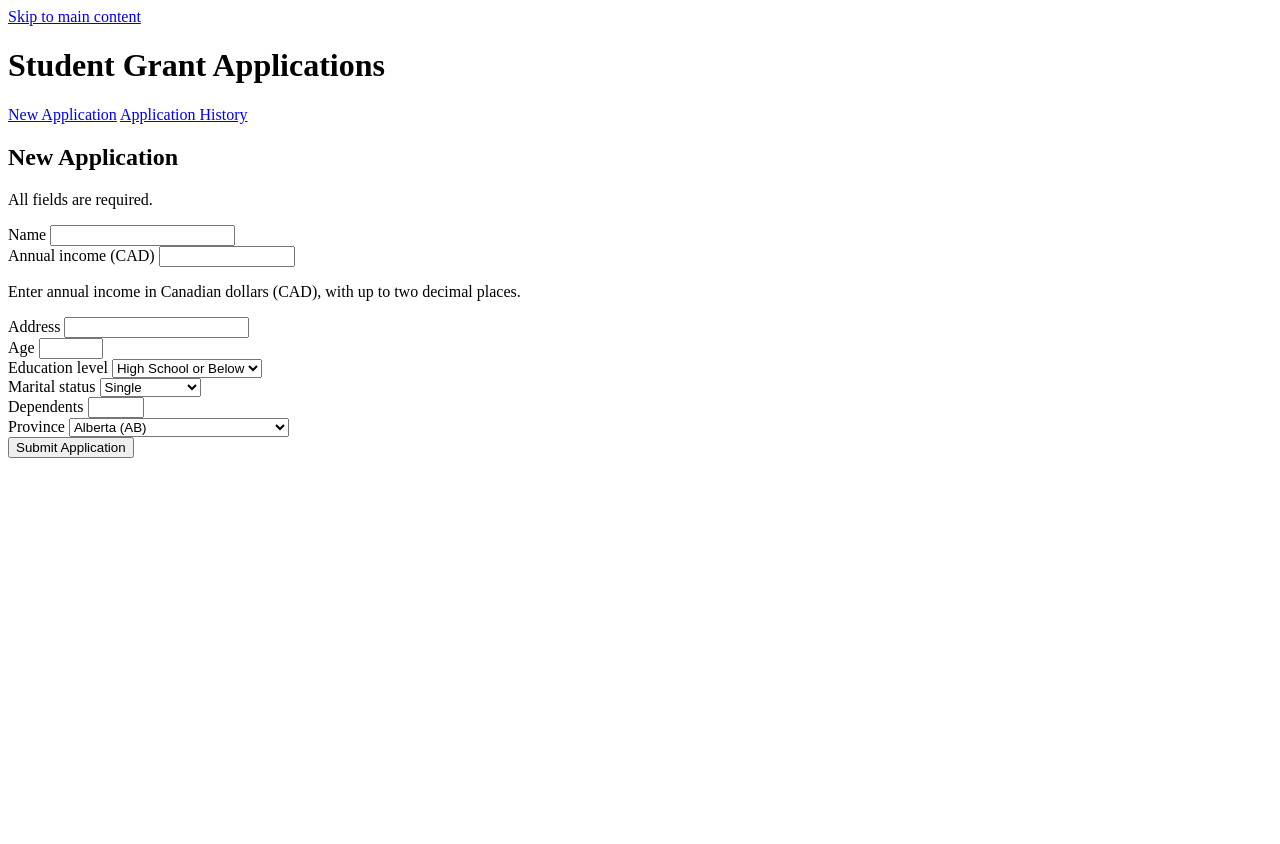
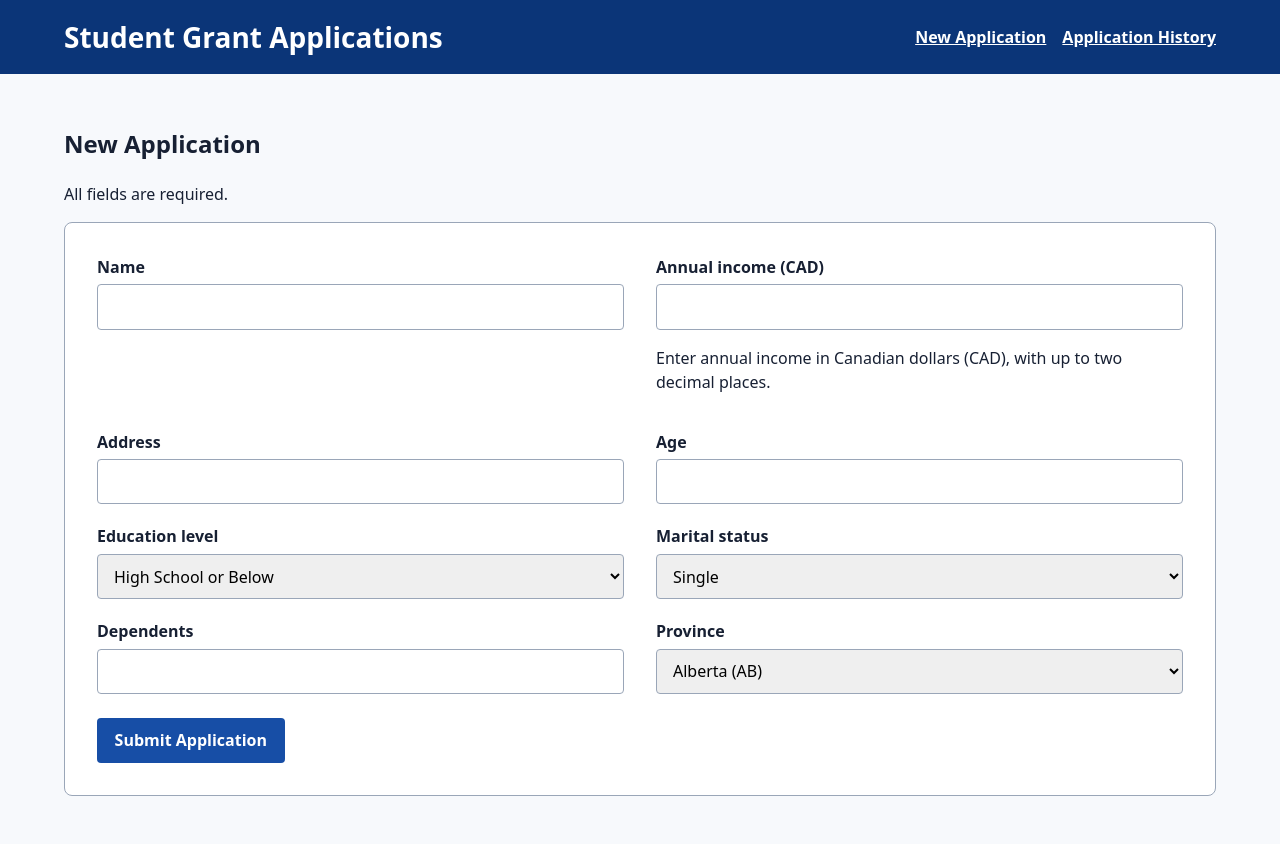
Before and after one commit to AixinZ/student-grant-application-system, a Flask app: page /applications/new in a window 1280 px wide. Before the commit the page ends 458 px from the top, so only its background shows below. Run offline with Flask 3, Linux system fonts and the light colour scheme; some libraries are stand-ins or nearby versions.

Commit message:
feat: harden and polish employee web interface

```diff
--- /dev/null
+++ b/grant_app/static/css/app.css
@@ -0,0 +1,252 @@
+:root {
+  --color-background: #f7f9fc;
+  --color-surface: #ffffff;
+  --color-text: #172033;
+  --color-muted: #4b5568;
+  --color-border: #9aa6b8;
+  --color-primary: #174ea6;
+  --color-primary-dark: #0b3578;
+  --color-focus: #b54708;
+  --color-error: #a51d2d;
+  --color-error-bg: #fff1f2;
+  --color-approved: #17643a;
+  --color-approved-bg: #e8f5ed;
+  --color-not-approved: #8a2d18;
+  --color-not-approved-bg: #fff0eb;
+}
+
+* {
+  box-sizing: border-box;
+}
+
+body {
+  margin: 0;
+  background: var(--color-background);
+  color: var(--color-text);
+  font-family: system-ui, -apple-system, BlinkMacSystemFont, "Segoe UI", sans-serif;
+  font-size: 1rem;
+  line-height: 1.5;
+}
+
+a {
+  color: var(--color-primary);
+}
+
+a:hover {
+  color: var(--color-primary-dark);
+}
+
+:focus-visible {
+  outline: 3px solid var(--color-focus);
+  outline-offset: 3px;
+}
+
+.skip-link {
+  position: absolute;
+  left: 1rem;
+  top: -5rem;
+  z-index: 10;
+  background: var(--color-surface);
+  color: var(--color-text);
+  padding: 0.75rem 1rem;
+}
+
+.skip-link:focus {
+  top: 1rem;
+}
+
+.page-shell {
+  width: min(72rem, calc(100% - 2rem));
+  margin-inline: auto;
+}
+
+.site-header {
+  background: var(--color-primary-dark);
+  color: #ffffff;
+}
+
+.header-content {
+  display: flex;
+  align-items: center;
+  justify-content: space-between;
+  gap: 1rem;
+  padding-block: 1rem;
+}
+
+.site-header h1 {
+  margin: 0;
+  font-size: clamp(1.25rem, 3vw, 1.75rem);
+}
+
+.site-header nav {
+  display: flex;
+  flex-wrap: wrap;
+  gap: 1rem;
+}
+
+.site-header a {
+  color: #ffffff;
+  font-weight: 700;
+}
+
+main {
+  padding-block: 2rem 3rem;
+}
+
+.application-form,
+.error-page,
+.error-summary,
+dl,
+table {
+  background: var(--color-surface);
+}
+
+.application-form {
+  padding: clamp(1rem, 3vw, 2rem);
+  border: 1px solid var(--color-border);
+  border-radius: 0.5rem;
+}
+
+.form-grid {
+  display: grid;
+  grid-template-columns: repeat(2, minmax(0, 1fr));
+  gap: 1.25rem 2rem;
+}
+
+.form-field label {
+  display: block;
+  margin-bottom: 0.35rem;
+  font-weight: 700;
+}
+
+input,
+select,
+button {
+  min-height: 2.75rem;
+  font: inherit;
+}
+
+input,
+select {
+  width: 100%;
+  border: 1px solid var(--color-border);
+  border-radius: 0.25rem;
+  padding: 0.6rem 0.75rem;
+}
+
+button {
+  border: 0;
+  border-radius: 0.25rem;
+  background: var(--color-primary);
+  color: #ffffff;
+  cursor: pointer;
+  font-weight: 700;
+  padding: 0.65rem 1.1rem;
+}
+
+button:hover {
+  background: var(--color-primary-dark);
+}
+
+button:disabled {
+  cursor: wait;
+  opacity: 0.7;
+}
+
+.form-actions {
+  margin-top: 1.5rem;
+}
+
+.field-error {
+  color: var(--color-error);
+  font-weight: 700;
+}
+
+.field-error p {
+  margin-block: 0.35rem 0;
+}
+
+[aria-invalid="true"] {
+  border: 2px solid var(--color-error);
+}
+
+.error-summary,
+.error-page,
+.message-error {
+  border-left: 0.4rem solid var(--color-error);
+  padding: 1rem 1.25rem;
+}
+
+.error-summary,
+.message-error {
+  background: var(--color-error-bg);
+}
+
+.status-badge {
+  display: inline-block;
+  border: 1px solid currentColor;
+  border-radius: 999px;
+  font-weight: 700;
+  padding: 0.2rem 0.65rem;
+}
+
+.status-approved {
+  background: var(--color-approved-bg);
+  color: var(--color-approved);
+}
+
+.status-not-approved {
+  background: var(--color-not-approved-bg);
+  color: var(--color-not-approved);
+}
+
+.table-scroll {
+  overflow-x: auto;
+}
+
+table {
+  width: 100%;
+  border-collapse: collapse;
+}
+
+th,
+td {
+  border-bottom: 1px solid var(--color-border);
+  padding: 0.75rem;
+  text-align: left;
+  vertical-align: top;
+}
+
+dl {
+  display: grid;
+  grid-template-columns: minmax(10rem, 1fr) 2fr;
+  gap: 0;
+  border: 1px solid var(--color-border);
+}
+
+dt,
+dd {
+  margin: 0;
+  border-bottom: 1px solid var(--color-border);
+  padding: 0.75rem 1rem;
+}
+
+dt {
+  font-weight: 700;
+}
+
+@media (max-width: 719px) {
+  .header-content {
+    align-items: flex-start;
+    flex-direction: column;
+  }
+
+  .form-grid,
+  dl {
+    grid-template-columns: 1fr;
+  }
+
+  dd {
+    padding-top: 0;
+  }
+}
--- /dev/null
+++ b/grant_app/static/js/application-form.js
@@ -0,0 +1,20 @@
+const applicationForm = document.querySelector("#application-form");
+const errorSummary = document.querySelector("#error-summary");
+
+if (errorSummary) {
+  errorSummary.focus();
+}
+
+if (applicationForm) {
+  applicationForm.addEventListener("submit", () => {
+    if (!applicationForm.checkValidity()) {
+      return;
+    }
+
+    const submitButton = applicationForm.querySelector('button[type="submit"]');
+    if (submitButton) {
+      submitButton.disabled = true;
+      submitButton.textContent = "Submitting…";
+    }
+  });
+}
--- a/grant_app/templates/applications/history.html
+++ b/grant_app/templates/applications/history.html
@@ -19,6 +19,7 @@
     <button type="submit">Filter applications</button>
   </form>
 
+  <div class="table-scroll" tabindex="0" role="region" aria-label="Submitted grant applications table">
   <table>
     <caption>Submitted grant applications</caption>
     <thead>
@@ -58,6 +59,7 @@
       {% endfor %}
     </tbody>
   </table>
+  </div>
 
   {% if pagination.has_prev or pagination.has_next %}
     <nav aria-label="Application history pages">
--- a/grant_app/templates/applications/new.html
+++ b/grant_app/templates/applications/new.html
@@ -15,7 +15,7 @@
   <p>All fields are required.</p>
 
   {% if form.errors %}
-    <section id="error-summary" role="alert" aria-labelledby="error-summary-title" tabindex="-1">
+    <section id="error-summary" class="error-summary" role="alert" aria-labelledby="error-summary-title" tabindex="-1">
       <h3 id="error-summary-title">Please correct the following errors</h3>
       <ul>
         {% for field_name, errors in form.errors.items() %}
@@ -28,58 +28,66 @@
     </section>
   {% endif %}
 
-  <form method="post" novalidate>
+  <form id="application-form" class="application-form" method="post" novalidate>
     {{ form.hidden_tag() }}
 
-    <div>
+    <div class="form-grid">
+    <div class="form-field">
       {{ form.name.label }}
-      {{ form.name(required=true, minlength="2", maxlength="100", autocomplete="name", aria_invalid="true" if form.name.errors else "false", aria_describedby=form.name.id ~ "-error" if form.name.errors else none) }}
+      {{ form.name(required=true, minlength="2", maxlength="100", autocomplete="name", aria_invalid="true" if form.name.errors else "false", aria_describedby=form.name.id ~ "-error" if form.name.errors else false) }}
       {{ field_errors(form.name) }}
     </div>
 
-    <div>
+    <div class="form-field">
       {{ form.annual_income_cad.label }}
       {{ form.annual_income_cad(required=true, min="0", max="999999999.99", step="0.01", inputmode="decimal", aria_invalid="true" if form.annual_income_cad.errors else "false", aria_describedby="annual-income-help " ~ form.annual_income_cad.id ~ "-error" if form.annual_income_cad.errors else "annual-income-help") }}
       <p id="annual-income-help">Enter annual income in Canadian dollars (CAD), with up to two decimal places.</p>
       {{ field_errors(form.annual_income_cad) }}
     </div>
 
-    <div>
+    <div class="form-field">
       {{ form.address.label }}
-      {{ form.address(required=true, minlength="5", maxlength="200", autocomplete="street-address", aria_invalid="true" if form.address.errors else "false", aria_describedby=form.address.id ~ "-error" if form.address.errors else none) }}
+      {{ form.address(required=true, minlength="5", maxlength="200", autocomplete="street-address", aria_invalid="true" if form.address.errors else "false", aria_describedby=form.address.id ~ "-error" if form.address.errors else false) }}
       {{ field_errors(form.address) }}
     </div>
 
-    <div>
+    <div class="form-field">
       {{ form.age.label }}
-      {{ form.age(required=true, min="16", max="100", step="1", inputmode="numeric", aria_invalid="true" if form.age.errors else "false", aria_describedby=form.age.id ~ "-error" if form.age.errors else none) }}
+      {{ form.age(required=true, min="16", max="100", step="1", inputmode="numeric", aria_invalid="true" if form.age.errors else "false", aria_describedby=form.age.id ~ "-error" if form.age.errors else false) }}
       {{ field_errors(form.age) }}
     </div>
 
-    <div>
+    <div class="form-field">
       {{ form.education_level.label }}
-      {{ form.education_level(required=true, aria_invalid="true" if form.education_level.errors else "false", aria_describedby=form.education_level.id ~ "-error" if form.education_level.errors else none) }}
+      {{ form.education_level(required=true, aria_invalid="true" if form.education_level.errors else "false", aria_describedby=form.education_level.id ~ "-error" if form.education_level.errors else false) }}
       {{ field_errors(form.education_level) }}
     </div>
 
-    <div>
+    <div class="form-field">
       {{ form.marital_status.label }}
-      {{ form.marital_status(required=true, aria_invalid="true" if form.marital_status.errors else "false", aria_describedby=form.marital_status.id ~ "-error" if form.marital_status.errors else none) }}
+      {{ form.marital_status(required=true, aria_invalid="true" if form.marital_status.errors else "false", aria_describedby=form.marital_status.id ~ "-error" if form.marital_status.errors else false) }}
       {{ field_errors(form.marital_status) }}
     </div>
 
-    <div>
+    <div class="form-field">
       {{ form.dependents.label }}
-      {{ form.dependents(required=true, min="0", max="20", step="1", inputmode="numeric", aria_invalid="true" if form.dependents.errors else "false", aria_describedby=form.dependents.id ~ "-error" if form.dependents.errors else none) }}
+      {{ form.dependents(required=true, min="0", max="20", step="1", inputmode="numeric", aria_invalid="true" if form.dependents.errors else "false", aria_describedby=form.dependents.id ~ "-error" if form.dependents.errors else false) }}
       {{ field_errors(form.dependents) }}
     </div>
 
-    <div>
+    <div class="form-field">
       {{ form.province.label }}
-      {{ form.province(required=true, aria_invalid="true" if form.province.errors else "false", aria_describedby=form.province.id ~ "-error" if form.province.errors else none) }}
+      {{ form.province(required=true, aria_invalid="true" if form.province.errors else "false", aria_describedby=form.province.id ~ "-error" if form.province.errors else false) }}
       {{ field_errors(form.province) }}
     </div>
+    </div>
 
-    <button type="submit">Submit Application</button>
+    <div class="form-actions">
+      <button type="submit">Submit Application</button>
+    </div>
   </form>
 {% endblock %}
+
+{% block scripts %}
+  <script src="{{ url_for('static', filename='js/application-form.js') }}" defer></script>
+{% endblock %}
--- a/grant_app/templates/base.html
+++ b/grant_app/templates/base.html
@@ -4,17 +4,20 @@
     <meta charset="utf-8">
     <meta name="viewport" content="width=device-width, initial-scale=1">
     <title>{% block title %}Student Grant Applications{% endblock %}</title>
+    <link rel="stylesheet" href="{{ url_for('static', filename='css/app.css') }}">
   </head>
   <body>
-    <a href="#main-content">Skip to main content</a>
-    <header>
-      <h1>Student Grant Applications</h1>
-      <nav aria-label="Primary navigation">
-        <a href="{{ url_for('web.application_new') }}">New Application</a>
-        <a href="/applications">Application History</a>
-      </nav>
+    <a class="skip-link" href="#main-content">Skip to main content</a>
+    <header class="site-header">
+      <div class="page-shell header-content">
+        <h1>Student Grant Applications</h1>
+        <nav aria-label="Primary navigation">
+          <a href="{{ url_for('web.application_new') }}">New Application</a>
+          <a href="{{ url_for('web.application_history') }}">Application History</a>
+        </nav>
+      </div>
     </header>
-    <main id="main-content">
+    <main class="page-shell" id="main-content" tabindex="-1">
       {% with messages = get_flashed_messages(with_categories=true) %}
         {% if messages %}
           <section aria-label="Messages">
@@ -26,5 +29,6 @@
       {% endwith %}
       {% block content %}{% endblock %}
     </main>
+    {% block scripts %}{% endblock %}
   </body>
 </html>
```
Also changed, not shown: grant_app/__init__.py (+35 -1 lines), grant_app/logging_config.py (added, +38 -0 lines), grant_app/templates/applications/detail.html (+7 -1 lines), grant_app/templates/errors/400.html (added, +11 -0 lines), grant_app/templates/errors/404.html (added, +11 -0 lines), grant_app/templates/errors/413.html (added, +11 -0 lines), grant_app/templates/errors/500.html (added, +11 -0 lines), tests/test_security_accessibility.py (added, +233 -0 lines).
